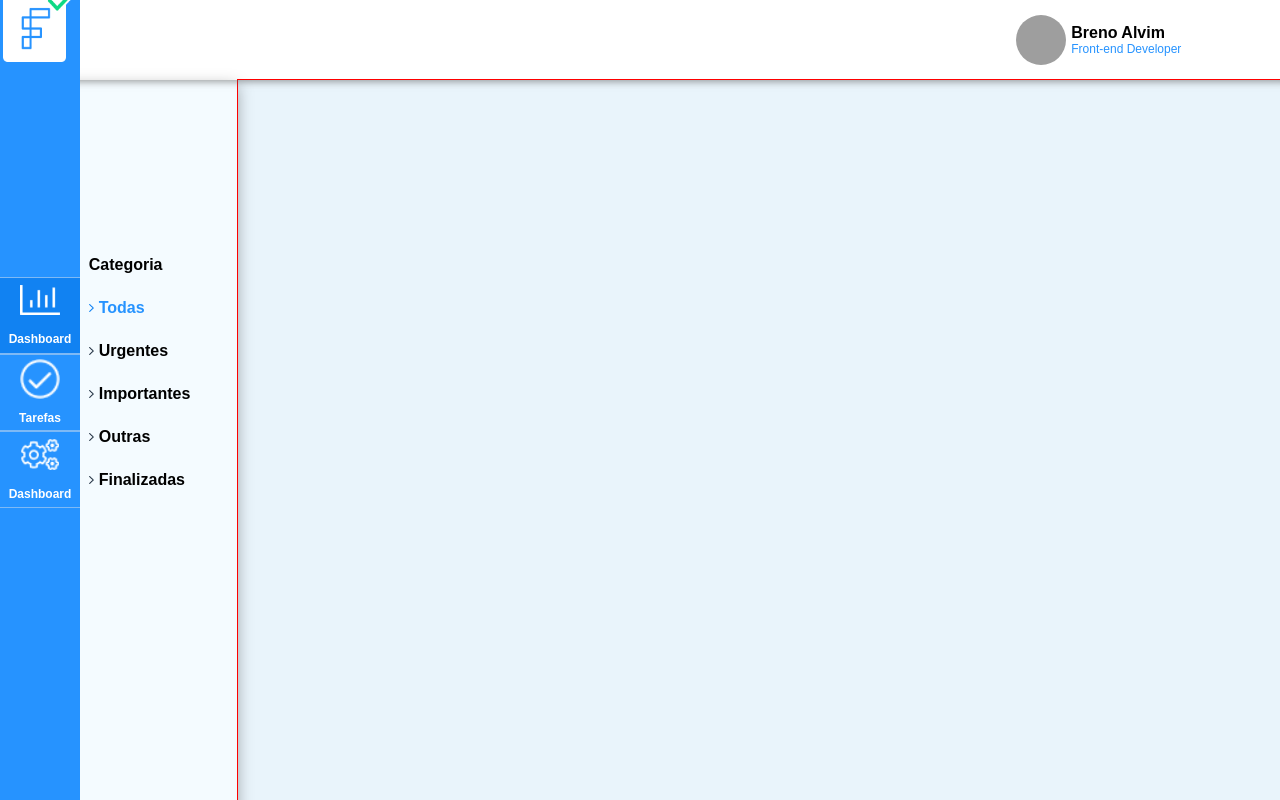
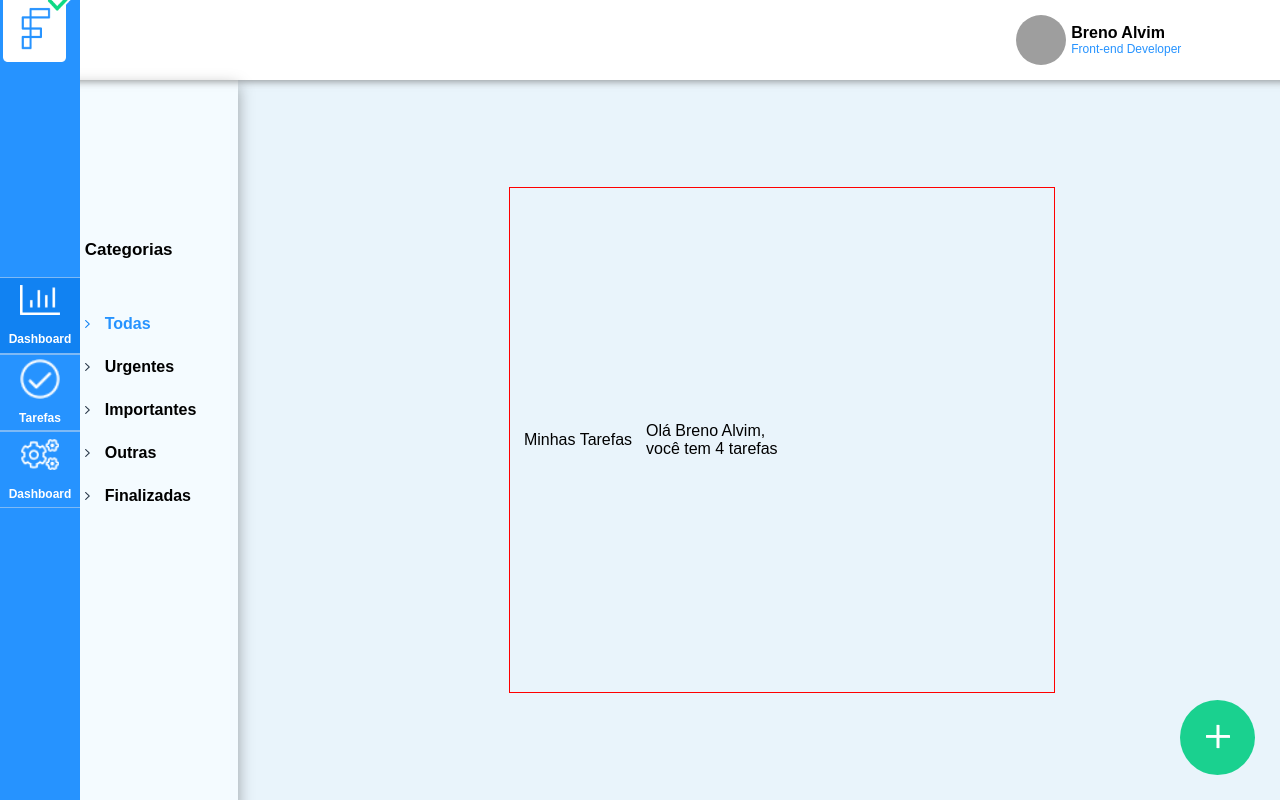
Before and after one commit to brenoalvim/FrontEndAppFacilita, a Vue app: page /#/dashboard in a window 1280 px wide. Built offline with nearby package versions, Linux system fonts and the light colour scheme; grey boxes are pictures that could not be loaded.

Commit message:
init title main

```diff
--- a/package.json
+++ b/package.json
@@ -11,6 +11,7 @@
   },
   "dependencies": {
     "font-awesome": "^4.7.0",
+    "stylus": "^0.58.1",
     "vue": "^2.5.2",
     "vue-router": "^3.0.1"
   },
--- a/src/App.vue
+++ b/src/App.vue
@@ -23,6 +23,7 @@ export default {
   --active-color: #1182f2;
   --aside-color: #f4fbff;
   --main-color: #e9f4fb;
+  --green-color: #1ad18f;
   --font-family: "gilroy", arial;
 }
 </style>
--- a/src/components/main/main.vue
+++ b/src/components/main/main.vue
@@ -5,7 +5,7 @@
         <div class="list">
           <ol>
             <li class="title">
-              Categoria
+              Categorias
             </li>
             <a href="#">
               <li class="active">
@@ -40,14 +40,37 @@
           </ol>
         </div>
       </div>
-      <div class="container-main"></div>
+      <div class="container-main">
+        <div class="tasks">
+          <div class="title">
+            <span>Minhas Tarefas</span>
+          </div>
+          <div class="description">
+            <span>
+              Olá <span class="name">Breno Alvim</span>, você tem
+              <span class="theAmout">4 tarefas</span>
+            </span>
+          </div>
+          <div class="search"></div>
+          <div class="task"></div>
+        </div>
+      </div>
     </div>
+    <button class="addTasks" v-on:click="openModal()">
+      <img src="../../assets/plus.png" alt="" />
+    </button>
+    <div class="modal"></div>
   </div>
 </template>
 
 <script>
 export default {
-  name: "MainDashboard"
+  name: "MainDashboard",
+  methods: {
+    openModal() {
+      alert("Hello");
+    }
+  }
 };
 </script>
 
@@ -93,8 +116,9 @@ export default {
 }
 
 .aside .list ol .title {
-  padding-bottom: 25px;
+  padding-bottom: 55px;
   font-weight: bold;
+  font-size: 17px;
 }
 
 .aside .list ol .active {
@@ -119,7 +143,7 @@ export default {
   align-items: center;
   padding-left: 25px;
   width: 100%;
-  gap: 5px;
+  gap: 15px;
 }
 
 .container-main {
@@ -127,6 +151,27 @@ export default {
   justify-content: center;
   align-items: center;
   min-width: 85vw;
+}
+
+.container-main .tasks {
+  display: flex;
+  justify-content: center;
+  align-items: center;
+  margin: 0 auto;
+  width: 50%;
+  height: 70%;
   border: 1px solid red;
 }
+
+.addTasks {
+  position: fixed;
+  width: 75px;
+  height: 75px;
+  bottom: 25px;
+  right: 25px;
+  background: var(--green-color);
+  border-radius: 50%;
+  border: none;
+}
+
 </style>
--- a/src/components/navbar/navbar.vue
+++ b/src/components/navbar/navbar.vue
@@ -53,7 +53,7 @@ export default {
 <style scoped>
 nav {
   position: fixed;
-  z-index: 10;
+  z-index: 2;
   display: flex;
   justify-content: space-between;
   align-items: center;
```
Also changed, not shown: src/assets/plus.png (added), 1 other file (tests, documents, lock files or other folders).
